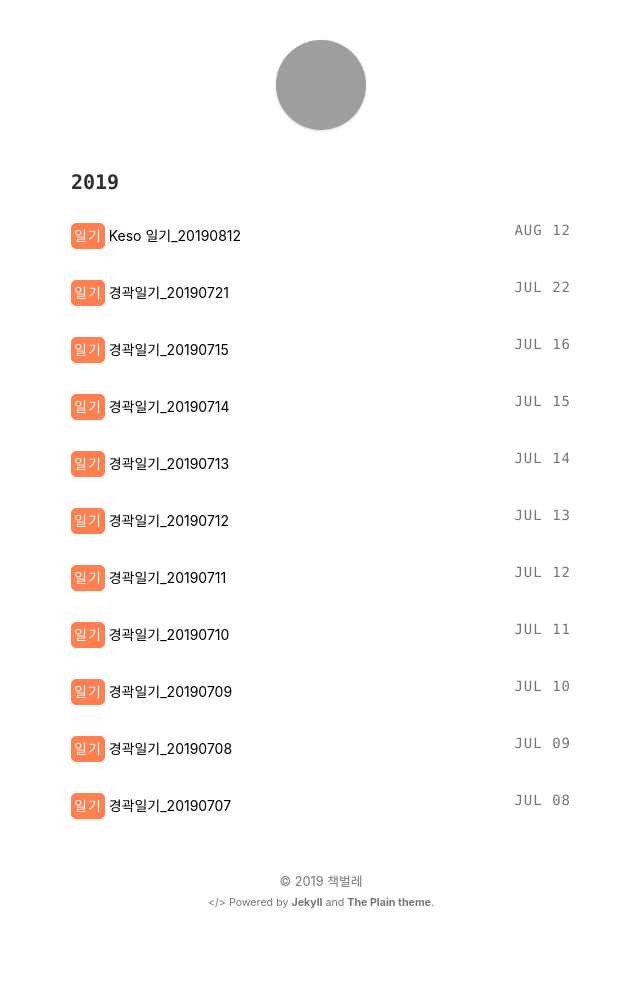
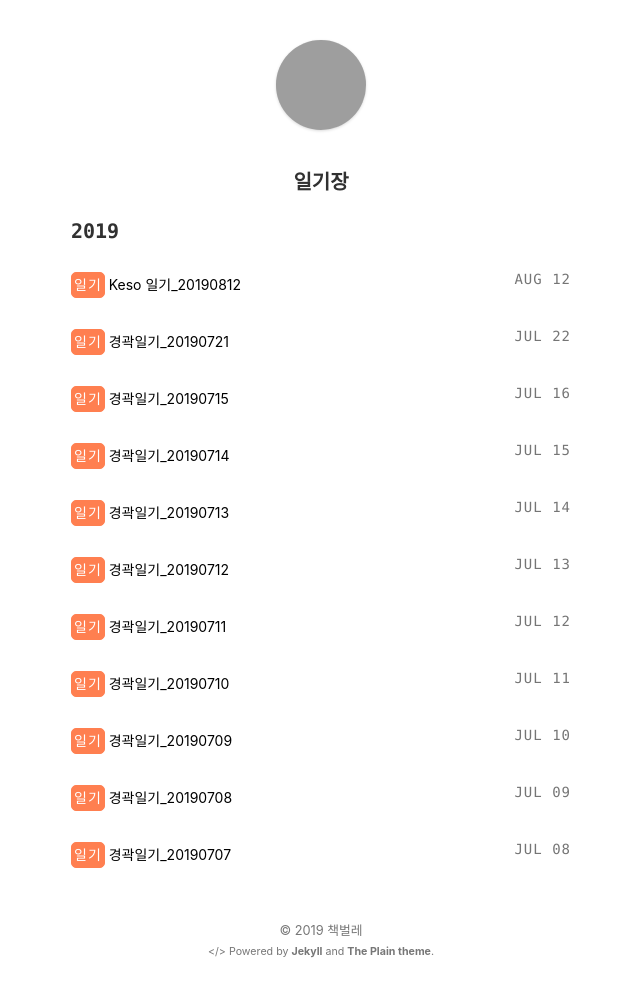
Before and after one commit to stevenoh0908/stevenoh0908.github.io, a Jekyll site: the page built from diary.html, in a window 1280 px wide, cut to the strip 0-997 px from the top of the page. Shown: the whole strip, without its empty margins (319-959 px from the left). Built offline with Jekyll 4.4.1, drawn with Linux system fonts in a browser that asks for light colours; before the commit the page ends 948 px from its top, so only the background shows below that; grey boxes are pictures that could not be loaded.

Commit message:
Update diary.html

```diff
--- a/diary.html
+++ b/diary.html
@@ -3,6 +3,7 @@ layout: default
 ---
 
 <section>
+	<center><h3>일기장</h3></center>
 	{% for post in site.posts %}
 		{% unless post.next %}
 			<h3 class="code">{{ post.date | date: '%Y' }}</h3>
```
